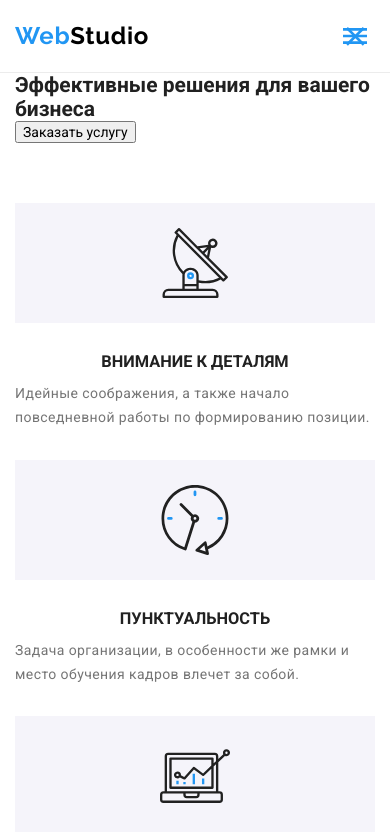
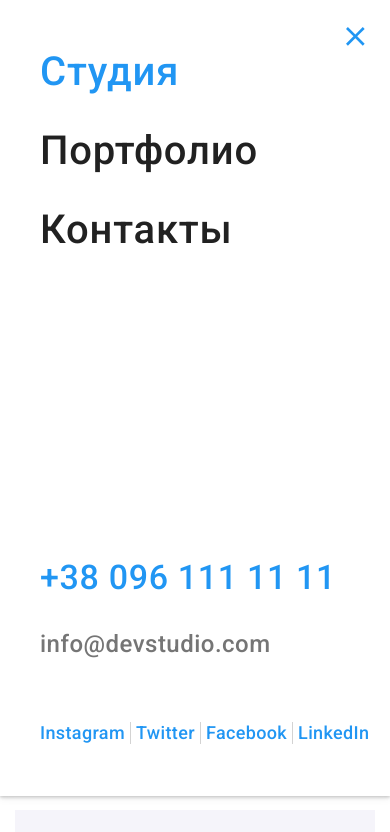
Before and after one commit to OlushkaO/MediaWork, a plain HTML site: page studio.html in a window 390 px wide. Both pictures are taken after a click on the button 355 px from the left and 36 px from the top of the page. Shown: the top 832 px of the page. Drawn offline with nearby package versions, Linux system fonts and the light colour scheme.

Commit message:
header-mobile-menu
Готове мобільне меню.

```diff
--- /dev/null
+++ b/js/mobile-menu.js
@@ -0,0 +1,14 @@
+(() => {
+  const menuBtnRef = document.querySelector("[data-menu-button]");
+  const mobileMenuRef = document.querySelector("[data-menu]");
+
+  menuBtnRef.addEventListener("click", () => {
+    const expanded =
+      menuBtnRef.getAttribute("aria-expanded") === "true" || false;
+
+    menuBtnRef.classList.toggle("is-open");
+    menuBtnRef.setAttribute("aria-expanded", !expanded);
+
+    mobileMenuRef.classList.toggle("is-open");
+  });
+})();
--- a/sass/components/студия/_backdropHero.scss
+++ b/sass/components/студия/_backdropHero.scss
@@ -24,29 +24,32 @@
 .backdrop.is-hidden .modal {
     transform: translate(-50%, -50%) scale(0.3);
 }
+
 .modal {
     position: absolute;
     top: 50%;
     left: 50%;
-@media screen and (min-width: 480px)
-    { width: 450px;
-   }
 
-@media screen and (min-width: 1200px) {
-    width: 528px;
+    @media screen and (min-width: 480px) {
+        width: 450px;
+    }
+
+    @media screen and (min-width: 1200px) {
+        width: 528px;
 
     }
 
 
-
     background: #ffffff;
-    box-shadow: 0px 1px 3px rgba(0, 0, 0, 0.12), 0px 1px 1px rgba(0, 0, 0, 0.14),
-        0px 2px 1px rgba(0, 0, 0, 0.2);
+    box-shadow: 0px 1px 3px rgba(0, 0, 0, 0.12),
+    0px 1px 1px rgba(0, 0, 0, 0.14),
+    0px 2px 1px rgba(0, 0, 0, 0.2);
     border-radius: 4px;
     transform: translate(-50%, -50%) scale(1);
     transition: transform 250ms cubic-bezier(0.4, 0, 0.2, 1);
     padding: 40px;
 }
+
 .modal__closing-button {
     position: absolute;
     top: 8px;
--- /dev/null
+++ b/sass/components/студия/_menuHeader.scss
@@ -0,0 +1,129 @@
+.page-header {
+    position: relative;
+}
+
+.menu__button {
+    z-index: 10;
+
+}
+
+.menu__button .menu__icon-cross {
+    display: none;
+}
+
+.menu__button.is-open .menu__icon-cross {
+    display: block;
+}
+
+.menu__button.is-open .menu__icon-menu {
+    display: none;
+}
+
+.menu-container {
+    display: none;
+
+    position: absolute;
+    top: 0;
+    left: 0;
+    width: 100%;
+    height: 796px;
+    background-color: #ffffff;
+
+    padding: 48px 40px;
+
+    box-shadow: 0px 4px 8px rgba(0, 0, 0, 0.04), 0px 2px 4px rgba(0, 0, 0, 0.08), 0px 1px 3px rgba(0, 0, 0, 0.16);
+
+    // @media screen and (min-width: 767px) {
+    //     display: none;
+    //     position: absolute;
+    //     top: 100%;
+    //     left: 0;
+    // }
+
+}
+
+.menu-container.is-open {
+    display: block;
+
+    @media screen and (min-width: 767px) {
+        display: none;
+    }
+
+}
+
+.menu-nav__link {
+    font-weight: 500;
+    font-size: 40px;
+    line-height: 1.18;
+    letter-spacing: 0.02em;
+    color: inherit;
+
+
+
+    transition: color $transition-duration $transition-timing-function;
+
+    &:hover,
+    &:focus,
+    &--active {
+        color: $hover-color;
+    }
+
+}
+
+.menu-nav__item:not(:last-child) {
+    margin-bottom: 32px;
+}
+
+.menu-nav__item:last-child {
+    margin-bottom: 302px;
+}
+
+.contact-tel__link {
+    font-weight: 500;
+    font-size: 34px;
+    line-height: 1.25;
+
+    letter-spacing: 0.02em;
+
+    color: $hover-color;
+}
+
+.contact-mail__link {
+    font-weight: 500;
+    font-size: 24px;
+    line-height: 1.17;
+    letter-spacing: 0.02em;
+
+    color: $paragraph-color;
+}
+
+.menu-contact__item:not(:last-child) {
+    margin-bottom: 32px;
+}
+
+.menu-contact__item:last-child {
+    margin-bottom: 64px;
+}
+
+.menu-socials {
+    display: flex;
+}
+
+.menu-socials__link {
+    font-weight: 500;
+    font-size: 18px;
+    line-height: 1.22;
+    letter-spacing: 0.02em;
+    color: $hover-color;
+}
+
+.menu-socials__item:not(:last-child) {
+    border-right: 1px solid rgba(33, 33, 33, 0.2);
+    margin-right: 5px;
+
+}
+
+.menu-socials__item {
+    padding-right: 5px;
+
+}
--- a/sass/components/студия/_section-hero.scss
+++ b/sass/components/студия/_section-hero.scss
@@ -1,25 +1,27 @@
-.hero-background {
-    min-width: 480px;
-    height: 400px;
-    padding-top: 118px;
-    padding-bottom: 118px;
-    @media screen and (min-width: 480px) {
-            width: 480px;
-        }
+// .hero-background {
+//     min-width: 480px;
+//     height: 400px;
+//     padding-top: 118px;
+//     padding-bottom: 118px;
 
-    @media screen and (min-width: 768px) {
-         width: 768px;
-    }
+//     @media screen and (min-width: 480px) {
+//         width: 480px;
+//     }
 
-    @media screen and (min-width: 1200px) {
-        width: 1600px;
-        height: 600px;
-        padding-top: 200px;
-        padding-bottom: 200px;
-    }
-    margin-left: auto;
-    margin-right: auto;
-    background-color: $footer-background-color;
+//     @media screen and (min-width: 768px) {
+//         width: 768px;
+//     }
+
+//     @media screen and (min-width: 1200px) {
+//         width: 1600px;
+//         height: 600px;
+//         padding-top: 200px;
+//         padding-bottom: 200px;
+//     }
+
+//     margin-left: auto;
+//     margin-right: auto;
+// background-color: $footer-background-color;
 
 // background-image: linear-gradient(to right,
 //      rgba(47, 48, 58, 0.4),
@@ -28,13 +30,14 @@
 // background-repeat: no-repeat;
 // background-position: center;
 // background-size: auto;
-}
+// }
 
 .hero__title {
     color: $light-maintext-color;
     font-weight: 900;
     font-size: 26px;
     line-height: 1.62;
+
     @media screen and (min-width: 1200px) {
         font-size: 44px;
         line-height: 1.36;
@@ -45,13 +48,16 @@
     text-transform: uppercase;
     display: block;
     width: 360px;
+
     @media screen and (min-width: 1200px) {
         width: 696px;
     }
+
     margin-left: auto;
     margin-right: auto;
     margin-bottom: 30px;
 }
+
 .hero-button {
     color: $light-maintext-color;
     background-color: $logo-color;
@@ -68,6 +74,7 @@
     display: block;
 
     padding: 10px 32px;
+
     @media screen and (min-width: 1200px) {
         padding: 10px 35px;
     }
--- a/sass/main.scss
+++ b/sass/main.scss
@@ -1,7 +1,8 @@
 @import './utils/variables';
 @import './base/base';
 @import './components/студия/header';
-// @import './components/студия/section-hero';
+@import './components/студия/menuHeader';
+@import './components/студия/section-hero';
 @import './components/студия/backdropHero';
 @import './components/студия/modalFormHero';
 @import './components/студия/featureSection';
--- a/studio.html
+++ b/studio.html
@@ -27,10 +27,10 @@
           <a href="" class="logo" lang="en"
             >Web<span class="page-header__logo">Studio</span>
           </a>
-          <button type="button" class="menu__button">
-            <svg width="40" height="40" class="menu__icon">
-              <use href="./images/icons.svg#menu-header"></use>
-              <use href="./images/icons.svg#close-header"></use>
+          <button type="button" class="menu__button" aria-expanded="false" aria-controls="menu-container" data-menu-button>
+            <svg width="40" height="40" class="menu__icon" aria-label="Переключатель мобильного меню">
+              <use class="menu__icon-menu" href="./images/icons.svg#menu-header"></use>
+              <use class="menu__icon-cross" href="./images/icons.svg#close-header"></use>
             </svg>
           </button>
           <ul class="navigation__list">
@@ -71,6 +71,59 @@
             >
           </li>
         </ul>
+
+        <div class="menu-container" id="menu-container" data-menu>
+          <ul class="menu_nav">
+            <li class="menu-nav__item">
+              <a
+                href="./studio.html"
+                class="menu-nav__link menu-nav__link--active"
+                >Студия</a
+              >
+            </li>
+            <li class="menu-nav__item">
+              <a href="./portfolio-1.html" class="menu-nav__link"
+                >Портфолио</a
+              >
+            </li>
+            <li class="menu-nav__item">
+              <a href="" class="menu-nav__link">Контакты</a>
+            </li>
+          </ul>
+        </nav>
+
+        <!--HeaderMENU - CONTACTS -->
+        <ul class="menu-contact">
+          <li class="menu-contact__item">
+            <a href="tel:+380961111111"  class="contact-tel__link">
+
+              +38 096 111 11 11
+            </a>
+          </li>
+          <li class="menu-contact__item">
+            <a href="mailto:info@devstudio.com" class="contact-mail__link">
+
+              info@devstudio.com
+              </a
+            >
+          </li>
+        </ul>
+
+        <ul class="menu-socials">
+          <li class="menu-socials__item">
+            <a href="" class="menu-socials__link">Instagram</a>
+          </li>
+          <li class="menu-socials__item">
+            <a href="" class="menu-socials__link">Twitter</a>
+          </li>
+          <li class="menu-socials__item">
+            <a href="" class="menu-socials__link">Facebook</a>
+          </li>
+          <li class="menu-socials__item">
+            <a href="" class="menu-socials__link">LinkedIn</a>
+          </li>
+        </ul>
+        </div>
       </div>
     </header>
 
@@ -617,5 +670,7 @@
       </div>
     </footer>
     <script src="./js/modal.js"></script>
+    <script src="./js/mobile-menu.js"></script>
+
   </body>
 </html>
```
Also changed, not shown: css/main.css, css/main.min.css, 2 other files. Lines whose indentation alone changed are shown as unchanged.
